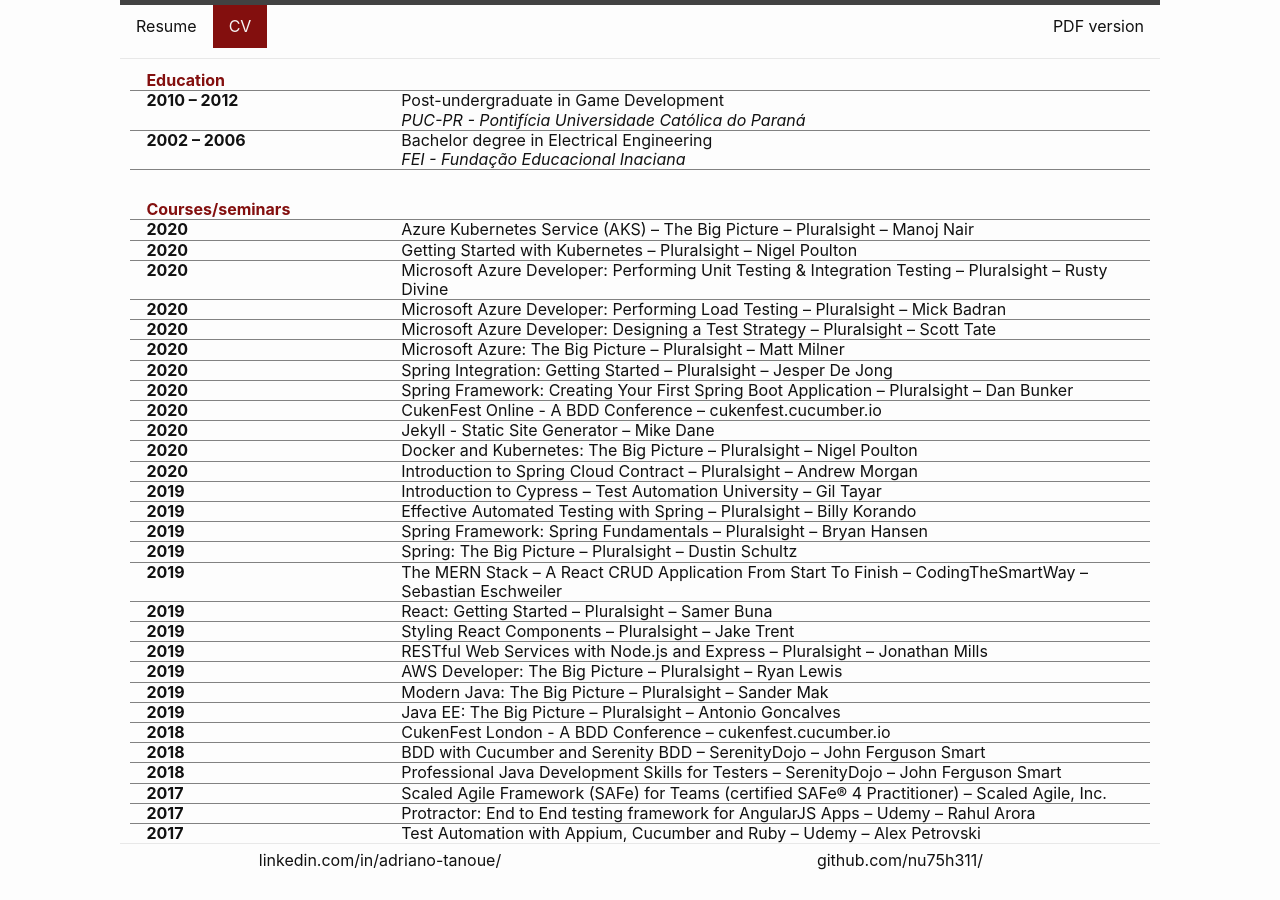
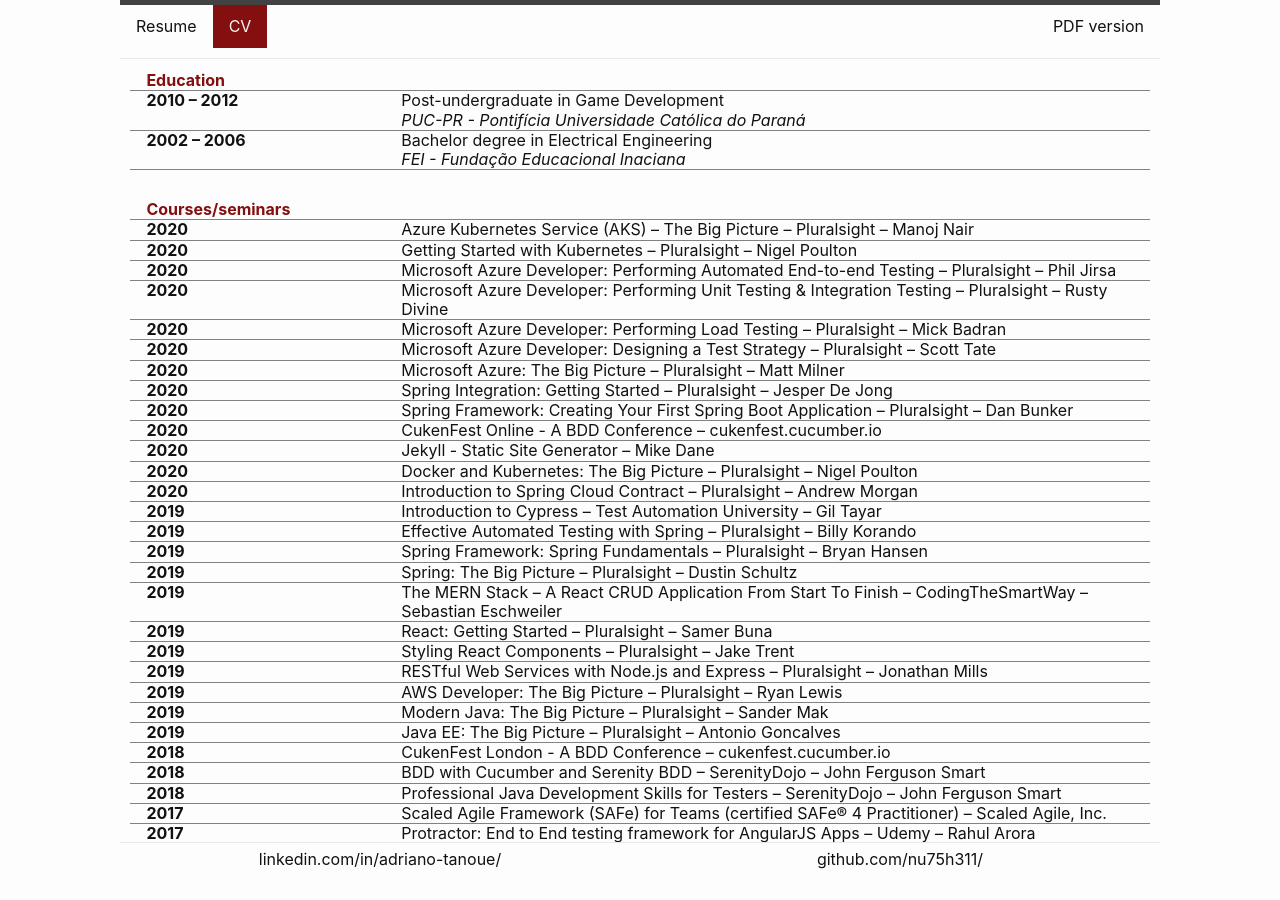
Before and after one commit to nu75h311/nu75h311.github.io, a Jekyll site: the page built from cv.md, in a window 1280 px wide and 900 px high, scrolled down 387 px. Built offline with Jekyll 4.4.1, drawn with Linux system fonts in a browser that asks for light colours.

Commit message:
added a course

```diff
--- a/_data/education.json
+++ b/_data/education.json
@@ -24,6 +24,11 @@
         {
             "name": "Getting Started with Kubernetes",
             "institution": "Pluralsight – Nigel Poulton",
+            "period": "2020"
+        },
+        {
+            "name": "Microsoft Azure Developer: Performing Automated End-to-end Testing",
+            "institution": "Pluralsight – Phil Jirsa",
             "period": "2020"
         },
         {
```
